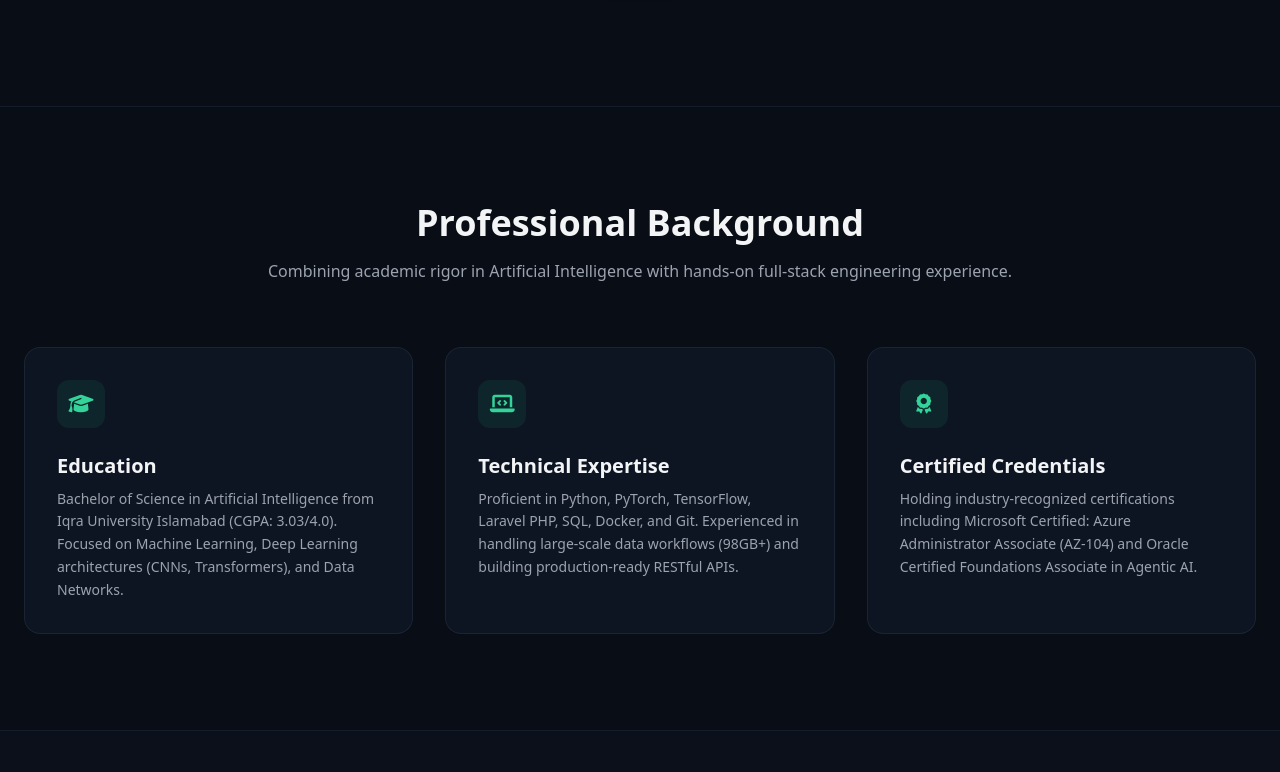
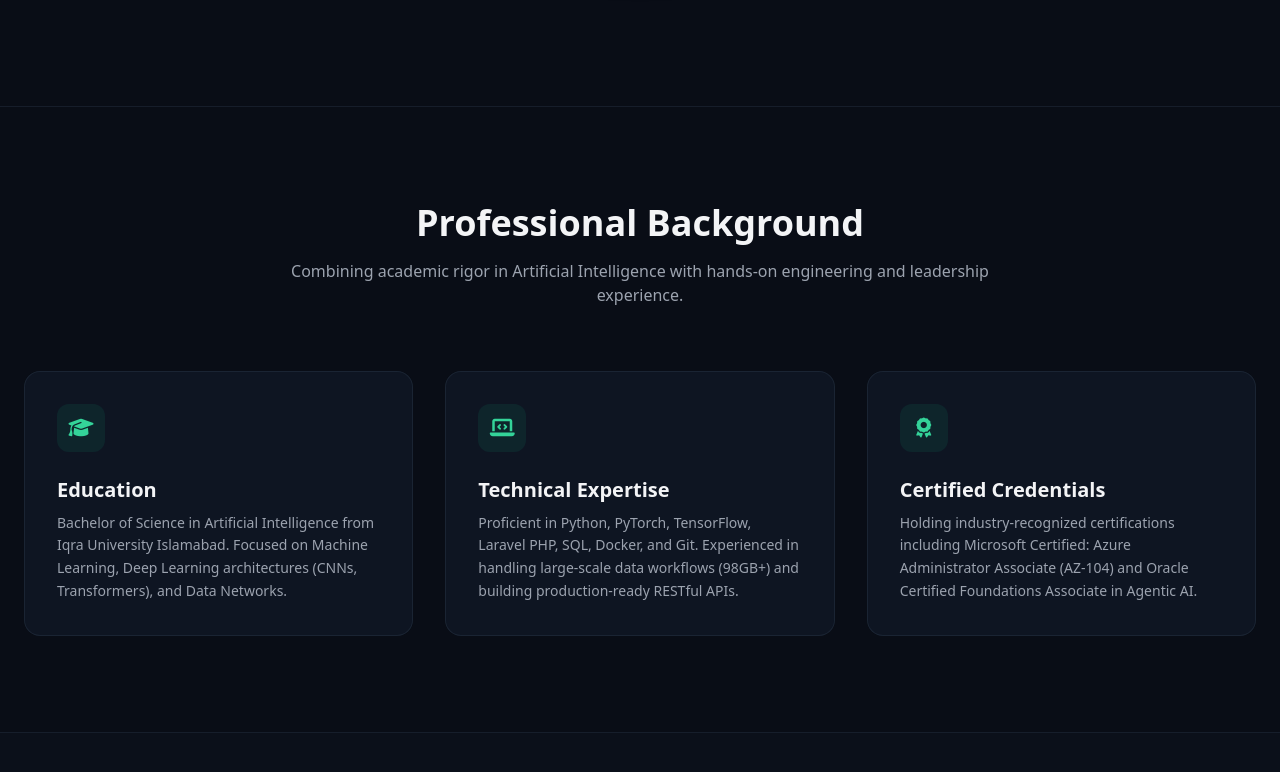
Before and after one commit to samad-ai00/samad-portfolio, a plain HTML site: page index.html in a window 1280 px wide. Shown: the part 588-1360 px from the top of the page. Drawn offline with nearby package versions, Linux system fonts and the light colour scheme.

Commit message:
Update portfolio with full experience and services

```diff
--- a/index.html
+++ b/index.html
@@ -113,7 +113,7 @@
         <div class="max-w-7xl mx-auto">
             <div class="text-center max-w-3xl mx-auto mb-16">
                 <h2 class="text-3xl sm:text-4xl font-extrabold mb-4">Professional Background</h2>
-                <p class="text-gray-400">Combining academic rigor in Artificial Intelligence with hands-on full-stack engineering experience.</p>
+                <p class="text-gray-400">Combining academic rigor in Artificial Intelligence with hands-on engineering and leadership experience.</p>
             </div>
             <div class="grid grid-cols-1 md:grid-cols-3 gap-8">
                 <div class="glass-card p-8 rounded-2xl">
@@ -122,7 +122,7 @@
                     </div>
                     <h3 class="text-xl font-bold mb-2">Education</h3>
                     <p class="text-gray-400 text-sm leading-relaxed">
-                        Bachelor of Science in Artificial Intelligence from Iqra University Islamabad (CGPA: 3.03/4.0). Focused on Machine Learning, Deep Learning architectures (CNNs, Transformers), and Data Networks.
+                        Bachelor of Science in Artificial Intelligence from Iqra University Islamabad. Focused on Machine Learning, Deep Learning architectures (CNNs, Transformers), and Data Networks.
                     </p>
                 </div>
                 <div class="glass-card p-8 rounded-2xl">
@@ -205,6 +205,7 @@
                 <p class="text-gray-400">My professional journey across software engineering, data analytics, and community leadership.</p>
             </div>
             <div class="space-y-8">
+                <!-- Comtanix -->
                 <div class="glass-card p-8 rounded-2xl relative border-l-4 border-l-emerald-400">
                     <div class="flex flex-col sm:flex-row sm:items-center justify-between mb-4">
                         <div>
@@ -220,6 +221,7 @@
                     </ul>
                 </div>
 
+                <!-- Zakat Foundation -->
                 <div class="glass-card p-8 rounded-2xl relative border-l-4 border-l-emerald-400">
                     <div class="flex flex-col sm:flex-row sm:items-center justify-between mb-4">
                         <div>
@@ -234,6 +236,7 @@
                     </ul>
                 </div>
 
+                <!-- YEC / Helping Hand USA -->
                 <div class="glass-card p-8 rounded-2xl relative border-l-4 border-l-emerald-400">
                     <div class="flex flex-col sm:flex-row sm:items-center justify-between mb-4">
                         <div>
@@ -248,6 +251,7 @@
                     </ul>
                 </div>
 
+                <!-- SRDS -->
                 <div class="glass-card p-8 rounded-2xl relative border-l-4 border-l-emerald-400">
                     <div class="flex flex-col sm:flex-row sm:items-center justify-between mb-4">
                         <div>
```
